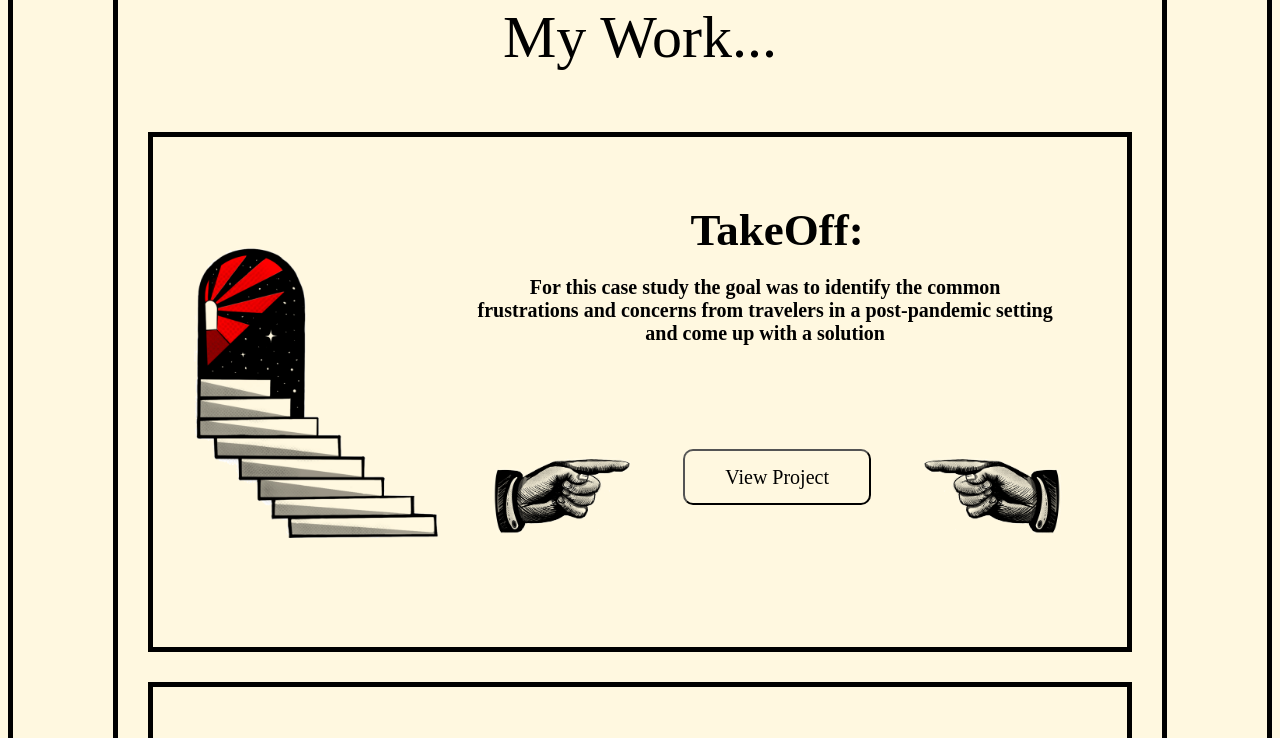
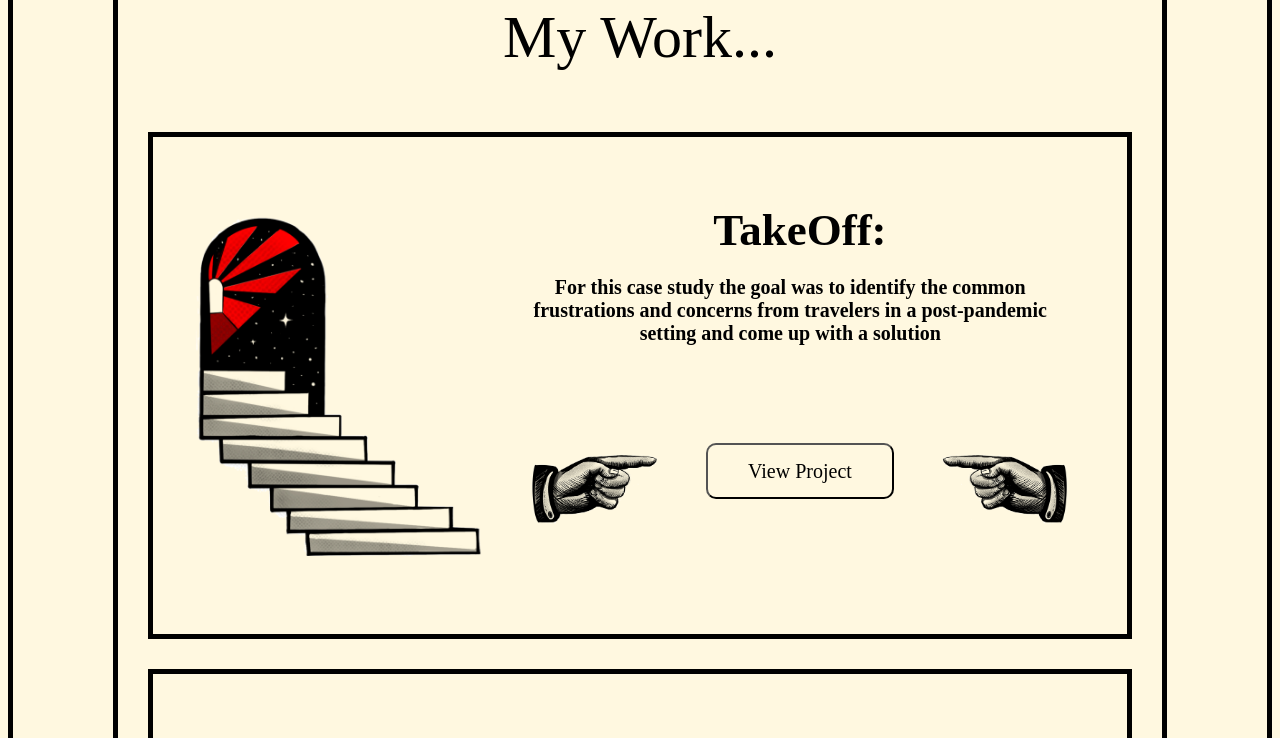
Before and after one commit to Audra-Ades/Ux-Ui-hw18-mywork, a plain HTML site: page index.html in a window 1280 px wide. Shown: the part 1249-1987 px from the top of the page. Drawn offline with Linux system fonts and the light colour scheme.

Commit message:
Update index.html

```diff
--- a/index.html
+++ b/index.html
@@ -55,7 +55,7 @@
     <h1 class="myskills">The Scoop!!</h1>
     <p class="skillblurb"> My Work...</p>
 
-    <div class="skill1"; style=" border: black solid 5px; margin:30Px; "><img style="text-align:center;" width="30%"; src="images/takeoff.gif">
+    <div class="skill1"; style=" border: black solid 5px; margin:30Px; "><img style="text-align:center;" width="35%"; src="images/takeoff.gif">
       <h1 style="text-align: center;">TakeOff:
         <p class="skillp">
           For this case study the goal was to identify the
```
